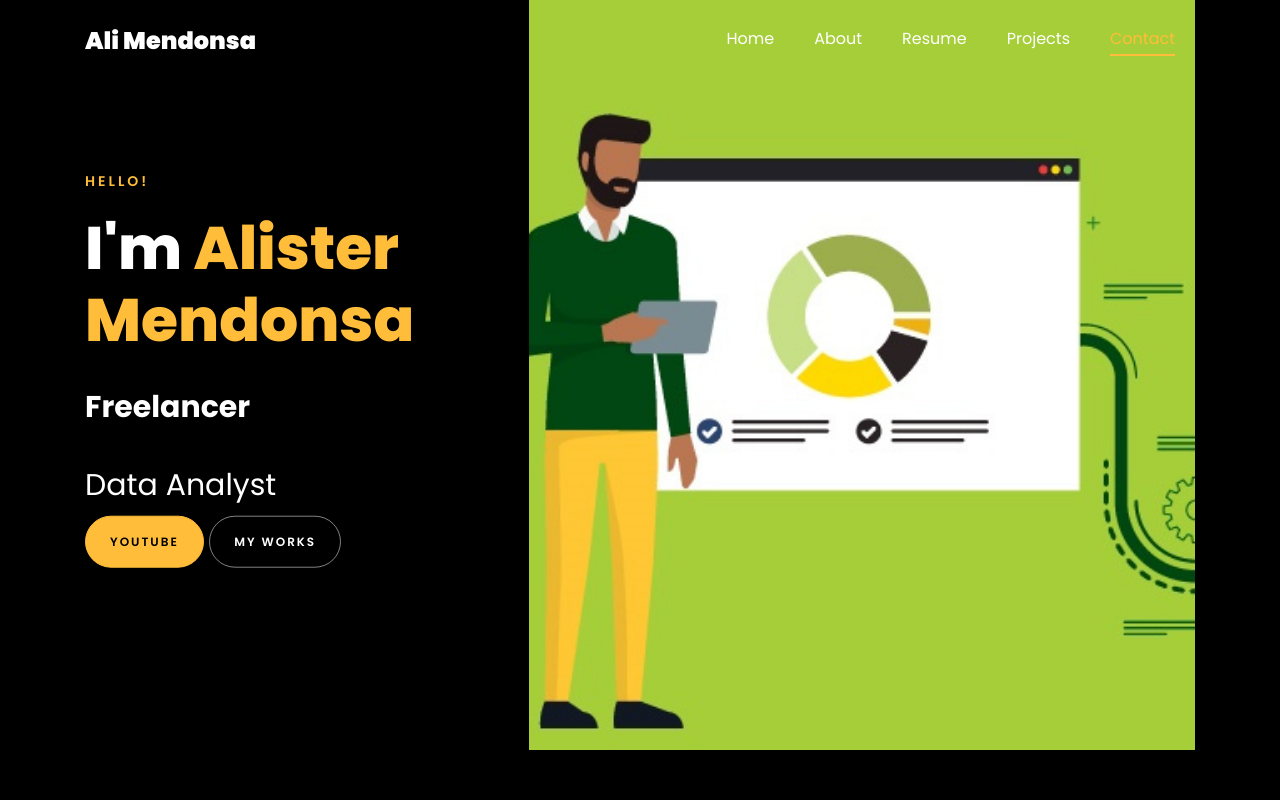
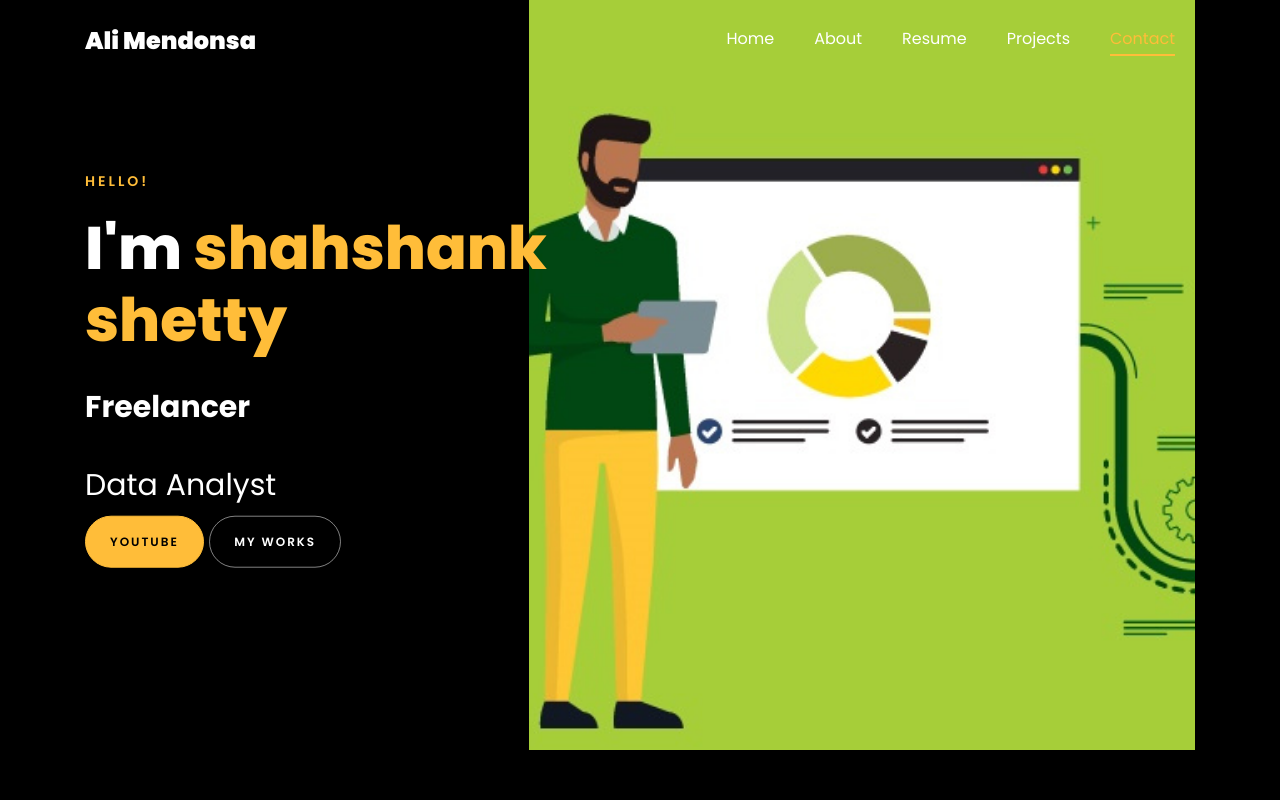
Before and after one commit to Alister-Mendonsa/Alister-Mendonsa.github.io, a plain HTML site: page index.html in a window 1280 px wide. Shown: the top 800 px of the page. Drawn offline with Linux system fonts and the light colour scheme; files whose address does not match are found by name.

Commit message:
update again

```diff
--- a/index.html
+++ b/index.html
@@ -147,7 +147,7 @@
 		          <div class="one-forth d-flex  align-items-center ftco-animate" data-scrollax=" properties: { translateY: '70%' }">
 		          	<div class="text">
 		          		<span class="subheading">Hello!</span>
-			            <h1 class="mb-4 mt-3">I'm <span>Alister Mendonsa</span></h1>
+			            <h1 class="mb-4 mt-3">I'm <span>shahshank shetty</span></h1>
 
 						<!-- Element to contain animated typing -->
 						<span id="typing-animation"></span>
```
